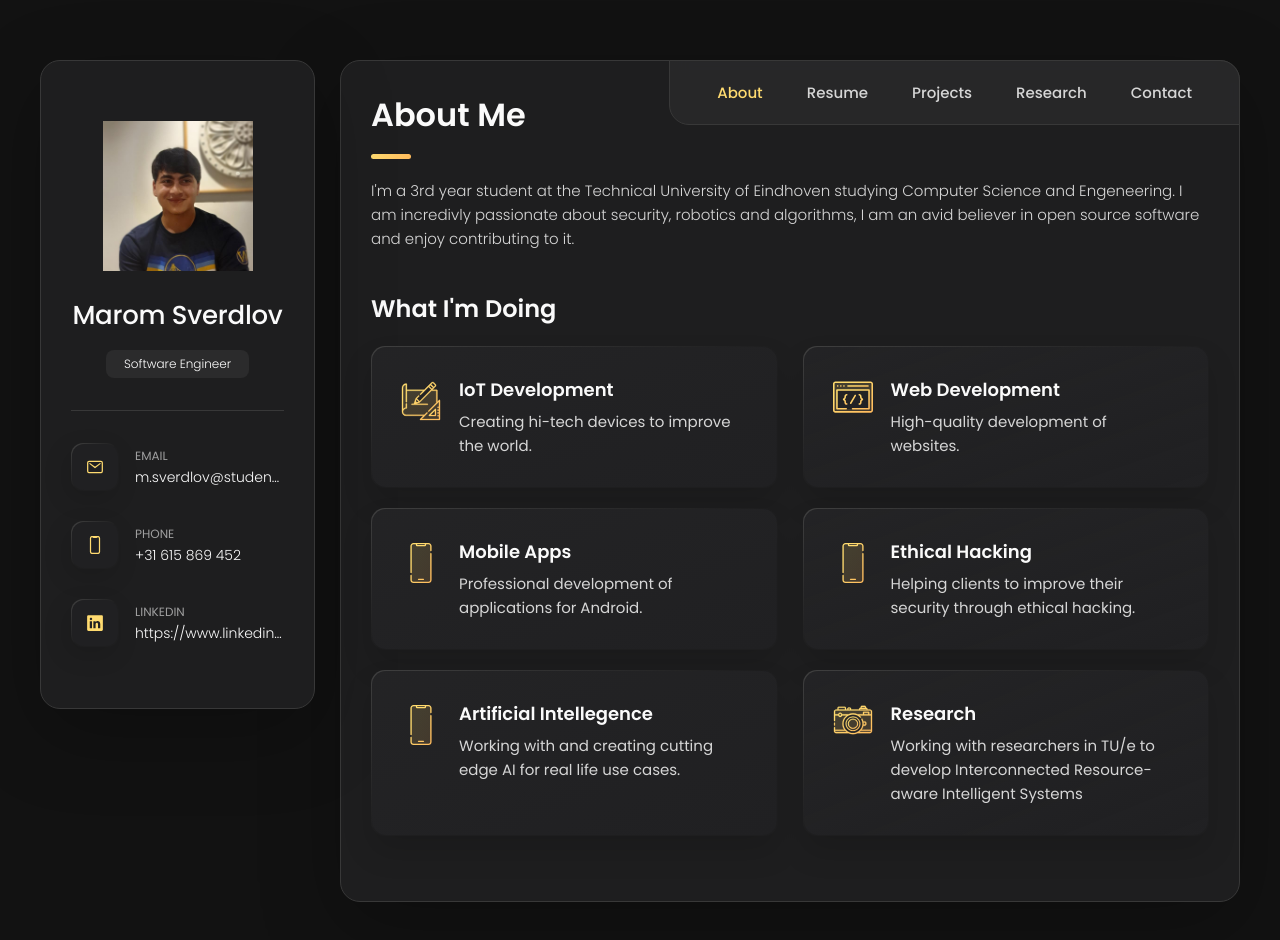
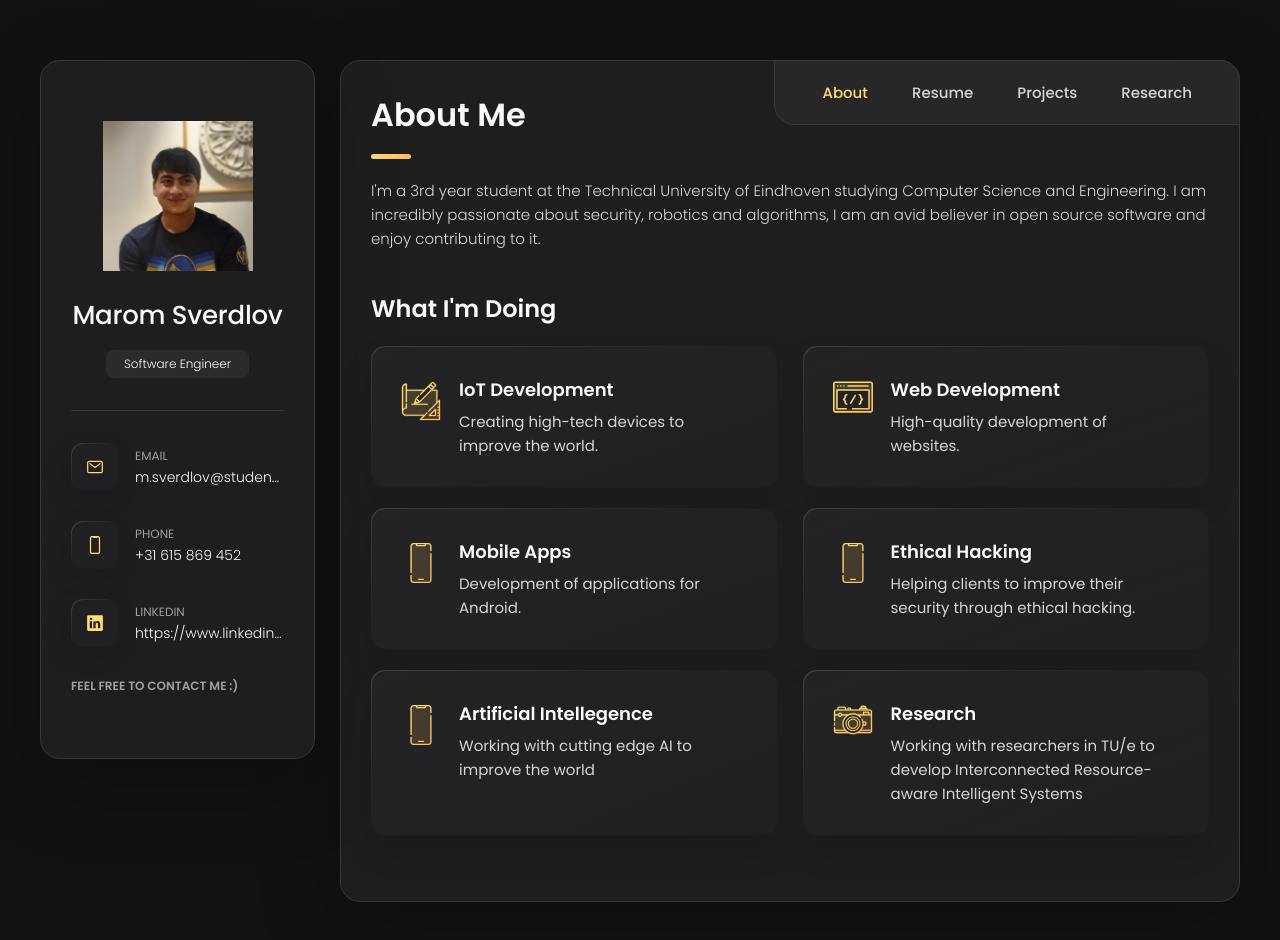
Before and after one commit to MaromSv/MaromSv.github.io, a plain HTML site: page index.html in a window 1280 px wide. Drawn offline with nearby package versions, Linux system fonts and the light colour scheme.

Commit message:
more changes

```diff
--- a/index.html
+++ b/index.html
@@ -108,10 +108,13 @@
           </li>
 
 
+          <h1 class = "contact-title">Feel free to contact me :)</h1>
 
         </ul>
 
         <div class="separator"></div>
+
+
 
 
 
@@ -152,10 +155,10 @@
           <li class="navbar-item">
             <button class="navbar-link" data-nav-link>Research</button>
           </li>
-
+<!--
           <li class="navbar-item">
             <button class="navbar-link" data-nav-link>Contact</button>
-          </li>
+          </li> -->
 
         </ul>
 
@@ -177,8 +180,8 @@
 
         <section class="about-text">
           <p>
-            I'm a 3rd year student at the Technical University of Eindhoven studying Computer Science and Engeneering.
-            I am incredivly passionate about security, robotics and algorithms, I am an avid believer in open source
+            I'm a 3rd year student at the Technical University of Eindhoven studying Computer Science and Engineering.
+            I am incredibly passionate about security, robotics and algorithms, I am an avid believer in open source
             software and enjoy contributing to it.
 
           </p>
@@ -207,7 +210,7 @@
                 <h4 class="h4 service-item-title">IoT development</h4>
 
                 <p class="service-item-text">
-                  Creating hi-tech devices to improve the world.
+                  Creating high-tech devices to improve the world.
                 </p>
               </div>
 
@@ -239,7 +242,7 @@
                 <h4 class="h4 service-item-title">Mobile apps</h4>
 
                 <p class="service-item-text">
-                  Professional development of applications for Android.
+                  Development of applications for Android.
                 </p>
               </div>
 
@@ -272,7 +275,7 @@
                 <h4 class="h4 service-item-title">Artificial Intellegence</h4>
 
                 <p class="service-item-text">
-                  Working with and creating cutting edge AI for real life use cases.
+                  Working with cutting edge AI to improve the world
                 </p>
               </div>
 
@@ -349,7 +352,7 @@
 
             <li class="timeline-item">
 
-              <h4 class="h4 timeline-item-title">Bacelor in Computer Sceiene and Engeneering at TU/e</h4>
+              <h4 class="h4 timeline-item-title">Bachelor in Computer Science and Engineering at TU/e</h4>
 
               <span>2021 — present</span>
 
@@ -813,7 +816,7 @@
 
                     <span class="dot"></span>
 
-                    <time datetime="2022-02-23">Fab 23, 2022</time>
+                    <time datetime="2022-02-23">May 25, 2023</time>
                   </div>
 
                   <h3 class="h3 blog-item-title">Shedding Light on Shadow Attacks: Discussion on
@@ -843,7 +846,7 @@
         - #CONTACT
       -->
 
-      <article class="contact" data-page="contact">
+      <!-- <article class="contact" data-page="contact">
 
         <header>
           <h2 class="h2 article-title">Contact</h2>
@@ -880,7 +883,7 @@
 
         </section>
 
-      </article>
+      </article> -->
 
     </div>
 
```
